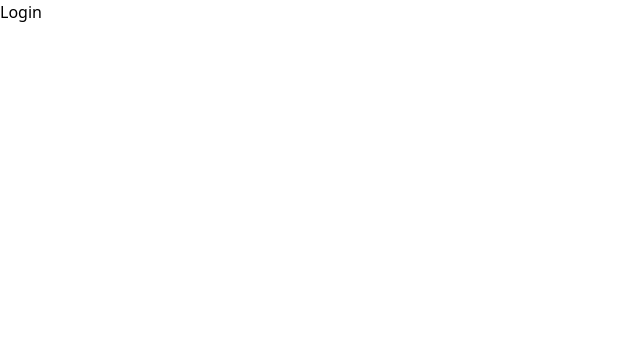
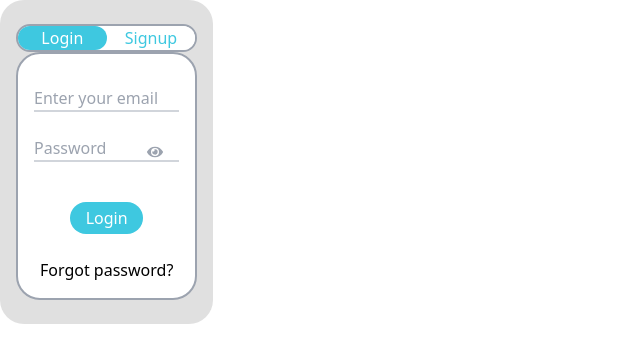
Before and after one commit to KaiAlan/findRoommate, a React (Vite) app in the folder frontend/: page /login in a window 1280 px wide. Shown: the top 362 px of the page, without its empty margins (0-640 px from the left). Built offline with nearby package versions, Linux system fonts and the light colour scheme; a web font is replaced by a local one.

Commit message:
feat: Implement polished login and signup frontend
Adds the frontend components for the login and signup functions, delivering a professional and refined user interface

```diff
--- a/frontend/src/Home.jsx
+++ b/frontend/src/Home.jsx
@@ -1,4 +1,4 @@
-import React from 'react'
+import React, {useState} from 'react'
 // import { Link } from 'react-router-dom';
 
 // asset import
@@ -18,7 +18,14 @@ import Navbar from './components/Navbar';
 import Landing2 from './components/Landing2';
 import Card from './components/Card';
 
+import Modal from './components/Modal';
+
 const Home = () => {
+
+  const [showMyModal, setShowMyModal] = useState(false);
+
+    const handleOnClose = () => setShowMyModal(false);
+
   return (
     <div>
       <div className='bg-primary h-screen relative'>
@@ -30,7 +37,7 @@ const Home = () => {
           className='h-full absolute right-0'
         />
 
-        <Navbar />
+        <Navbar setModal={setShowMyModal}/>
 
         {/* landind section 1 */}
         <div>
@@ -54,6 +61,7 @@ const Home = () => {
               />
             </div>
           </div>
+
 
           {/* triangular buttons for easy search */}
 
@@ -82,6 +90,7 @@ const Home = () => {
             </div>
           </div>
         </div>
+
       </div>
 
       {/* Landing section 2 */}
@@ -100,7 +109,7 @@ const Home = () => {
             <img
               src={testimonials}
               alt="testimonials"
-            className="h-1/2 relative z-10 w-full"
+              className="h-1/2 relative w-full"
             />
         </div>
 
@@ -111,7 +120,7 @@ const Home = () => {
 
         </div>
       </div>
-
+      <Modal onClose={handleOnClose} visible={showMyModal}/>
     </div>
   )
 }
--- a/frontend/src/components/Login.jsx
+++ b/frontend/src/components/Login.jsx
@@ -1,9 +1,118 @@
-import React from 'react'
+
+import React, { useState } from "react";
+import { FaEye, FaEyeSlash } from "react-icons/fa";
+import Signup from "./Signup";
 
 const Login = () => {
+  const [showPassword, setShowPassword] = useState(false);
+  const [password, setPassword] = useState("");
+  const [incorrectPassword, setIncorrectPassword] = useState(false);
+  const [isLogin, setIsLogin] = useState(true);
+
+  const togglePasswordVisibility = () => {
+    setShowPassword(!showPassword);
+  };
+
+  const handleLogin = () => {
+    if (password === "12345") {
+      setIncorrectPassword(false);
+
+    } else {
+      setIncorrectPassword(true);
+    }
+  };
+
+  const handlePasswordInput = () => {
+    if (incorrectPassword) {
+      setIncorrectPassword(false);
+    }
+  };
+
+  // Function to toggle between login and signup forms
+  const toggleForm = () => {
+    setIsLogin(!isLogin);
+  };
+
+  const handleSignup = () => {
+    // Handle signup logic here
+  };
+
   return (
-    <div>Login</div>
-  )
-}
+    // <div className="bg-primary h-screen flex items-center justify-center relative">
+      <div className="h-1/3 w-1/6 bg-gray-transparent rounded-3xl px-4 py-6  ">
+        <div className="h-1/6">
+          <div className="h-3/4 w-full bg-white rounded-full flex justify-center items-center border-2 border-gray-400">
+            <button
+              className={`${
+                isLogin ? "bg-[#3ec8e0] text-white " : "bg-white text-[#3ec8e0]"
+              } h-full w-2/3 rounded-full `}
+              onClick={toggleForm}
+            >
+              Login
+            </button>
+            <button
+              className={`${
+                isLogin ? "bg-white text-[#3ec8e0] " : "bg-[#3ec8e0] text-white "
+              } h-full w-2/3 rounded-full`}
+              onClick={toggleForm}
+            >
+              Signup
+            </button>
+          </div>
+        </div>
 
-export default Login
+        <div className="h-5/6 ">
+          <div className="h-full w-full bg-white rounded-3xl pt-8 px-4 pb-4 border-2 border-gray-400">
+            {isLogin ? (
+              <form action="" className="h-full w-full flex flex-col justify-center items-center gap-6">
+                <input
+                  type="text"
+                  name="email"
+                  placeholder="Enter your email"
+                  className="w-full border-b-2 border-gray-300 outline-none"
+                />
+                <div className="relative w-full">
+                  <input
+                    type={showPassword ? "text" : "password"}
+                    name="password"
+                    placeholder="Password"
+                    className="w-full border-b-2 border-gray-300 mb-4 outline-none"
+                    value={password}
+                    onChange={(e) => setPassword(e.target.value)}
+                    onFocus={handlePasswordInput}
+                  />
+                  <span
+                    className="absolute top-0 right-0 mt-2 mr-4 cursor-pointer text-gray-400"
+                    onClick={togglePasswordVisibility}
+                  >
+                    {showPassword ? <FaEyeSlash /> : <FaEye />}
+                  </span>
+                </div>
+                {incorrectPassword && (
+                  <div className="text-red-500 text-sm text-right">
+                    Incorrect password. Please try again.
+                  </div>
+                )}
+                <button
+                  type="submit"
+                  name="login"
+                  className={`w-1/2 py-1 rounded-full text-white ${
+                    isLogin ? "bg-[#3ec8e0]" : "bg-[#4caf50]"
+                  }`}
+                  onClick={handleLogin}
+                >
+                  Login
+                </button>
+                <a href="forgot_password">Forgot password?</a>
+              </form>
+            ) : (
+              <Signup toggleForm={toggleForm} handleSignup={handleSignup} />
+            )}
+          </div>
+        </div>
+      </div>
+    // </div>
+  );
+};
+
+export default Login;
--- /dev/null
+++ b/frontend/src/components/Modal.jsx
@@ -0,0 +1,18 @@
+import React from 'react'
+import Login from './Login';
+
+// eslint-disable-next-line react/prop-types
+export default function Modal({visible, onClose}) {
+    const handleOnClose = (e) => {
+        if(e.target.id === "container")
+            onClose();
+    };
+
+    if(!visible) return null;
+
+  return (
+    <div id="container" onClick={handleOnClose} className='fixed inset-0 bg-black bg-opacity-25 backdrop-blur-sm flex items-center justify-center'>
+        <Login/>
+    </div>
+  )
+}
--- a/frontend/src/components/Navbar.jsx
+++ b/frontend/src/components/Navbar.jsx
@@ -1,8 +1,12 @@
-import React from 'react';
+import React, { useState } from 'react';
 import { Link } from 'react-router-dom';
 import logo from '../assets/logo.png'
 
-const Navbar = () => {
+
+
+const Navbar = ({setModal}) => {
+
+
     return (
         <div className='flex justify-between items-center mx-10 z-10'>
             <div className=''>
@@ -33,16 +37,15 @@ const Navbar = () => {
                     </p>
                 </div>
                 <div className='z-10'>
-                    <Link
-                        to="/login"
-                        className='flex justify-center items-center p-6'
-                    >
-                        <button type="button" className="font-bold text-white bg-secondary hover:bg-secondary focus:outline-none focus:ring-4 focus:ring-blue-300 rounded-full text-sm px-5 py-2.5 text-center mr-2 mb-2 dark:bg-blue-600 dark:hover:bg-blue-700 dark:focus:ring-blue-800">
+
+                        <button type="button" onClick={() => setModal(true)}  className="font-bold text-white bg-secondary hover:bg-secondary focus:outline-none focus:ring-4 focus:ring-blue-300 rounded-full text-sm px-5 py-2.5 text-center mr-2 mb-2 dark:bg-blue-600 dark:hover:bg-blue-700 dark:focus:ring-blue-800">
                             Login
                         </button>
-                    </Link>
+
                 </div>
+
             </div>
+
         </div>
     )
 }
--- /dev/null
+++ b/frontend/src/components/Signup.jsx
@@ -0,0 +1,52 @@
+// Signup.js
+
+import React, { useState } from "react";
+
+const Signup = ({ toggleForm, handleSignup }) => {
+  const [email, setEmail] = useState("");
+  const [password, setPassword] = useState("");
+  const [confirmPassword, setConfirmPassword] = useState("");
+
+  return (
+    <form
+      action=""
+      className="h-full w-full flex flex-col justify-center items-center gap-6"
+    >
+      <input
+        type="text"
+        name="email"
+        placeholder="Enter your email"
+        className="w-full border-b-2 border-gray-300 outline-none"
+        value={email}
+        onChange={(e) => setEmail(e.target.value)}
+      />
+      <input
+        type="password"
+        name="password"
+        placeholder="Create a Password"
+        className="w-full border-b-2 border-gray-300 outline-none"
+        value={password}
+        onChange={(e) => setPassword(e.target.value)}
+      />
+
+      <input
+        type="password"
+        name="confirmPassword"
+        placeholder="Confirm Password"
+        className="w-full border-b-2 border-gray-300 outline-none"
+        value={confirmPassword}
+        onChange={(e) => setConfirmPassword(e.target.value)} // Handle input changes for confirm password
+      />
+      <button
+        type="submit"
+        name="signup"
+        className="w-1/2 py-1 rounded-full text-white bg-[#3ec8e0]"
+        onClick={handleSignup}
+      >
+        Signup
+      </button>
+    </form>
+  );
+};
+
+export default Signup;
--- a/frontend/tailwind.config.js
+++ b/frontend/tailwind.config.js
@@ -6,6 +6,9 @@ export default {
   ],
   theme: {
     extend: {
+      backgroundColor: {
+        'gray-transparent': 'rgba(100, 100, 100, 0.2)',
+      },
       fontFamily: {
         'Gill_Sans_MT': ['Gill Sans MT', 'sans-serif']
       },
```
Also changed, not shown: frontend/src/assets/login.png (added). Lines whose indentation alone changed are shown as unchanged.
